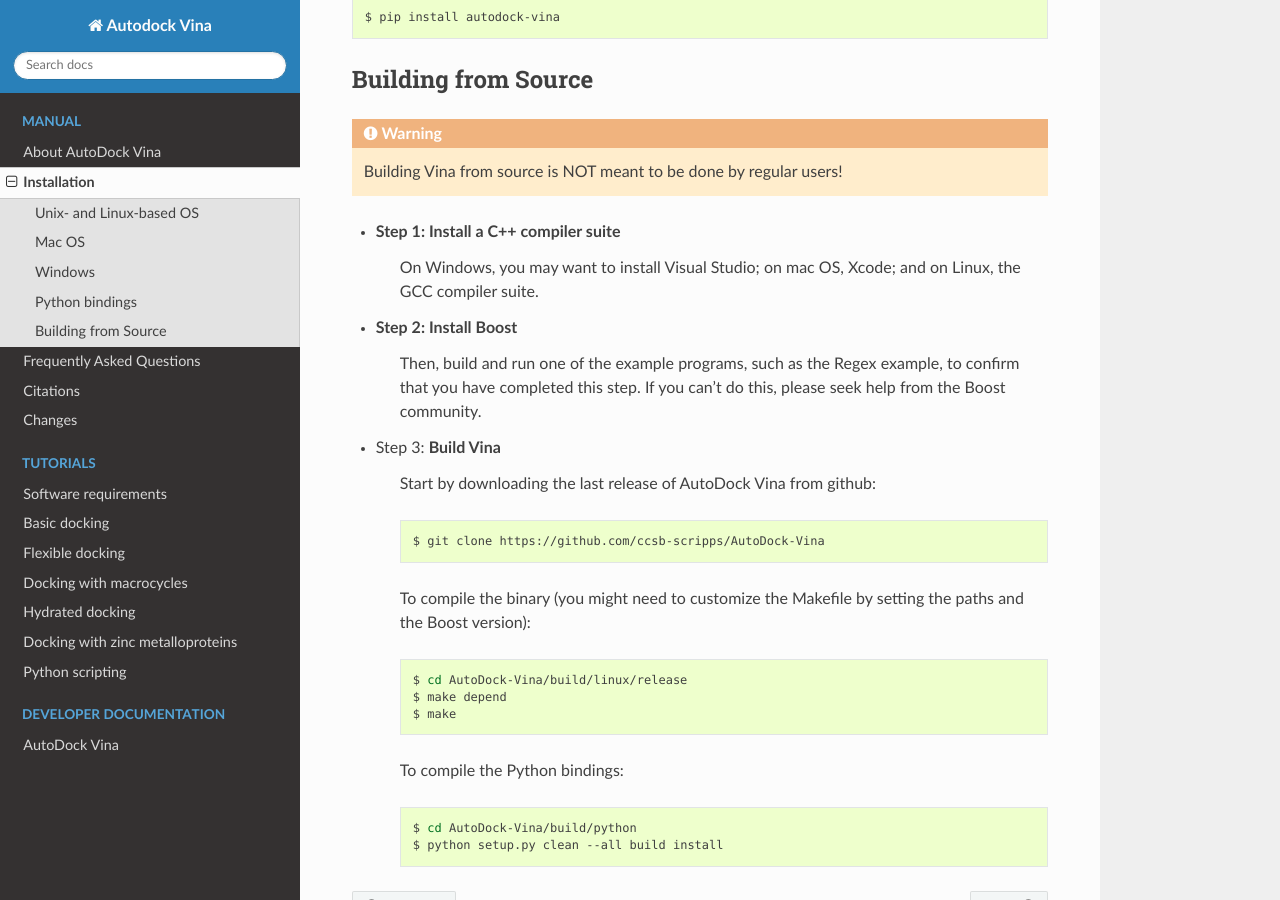
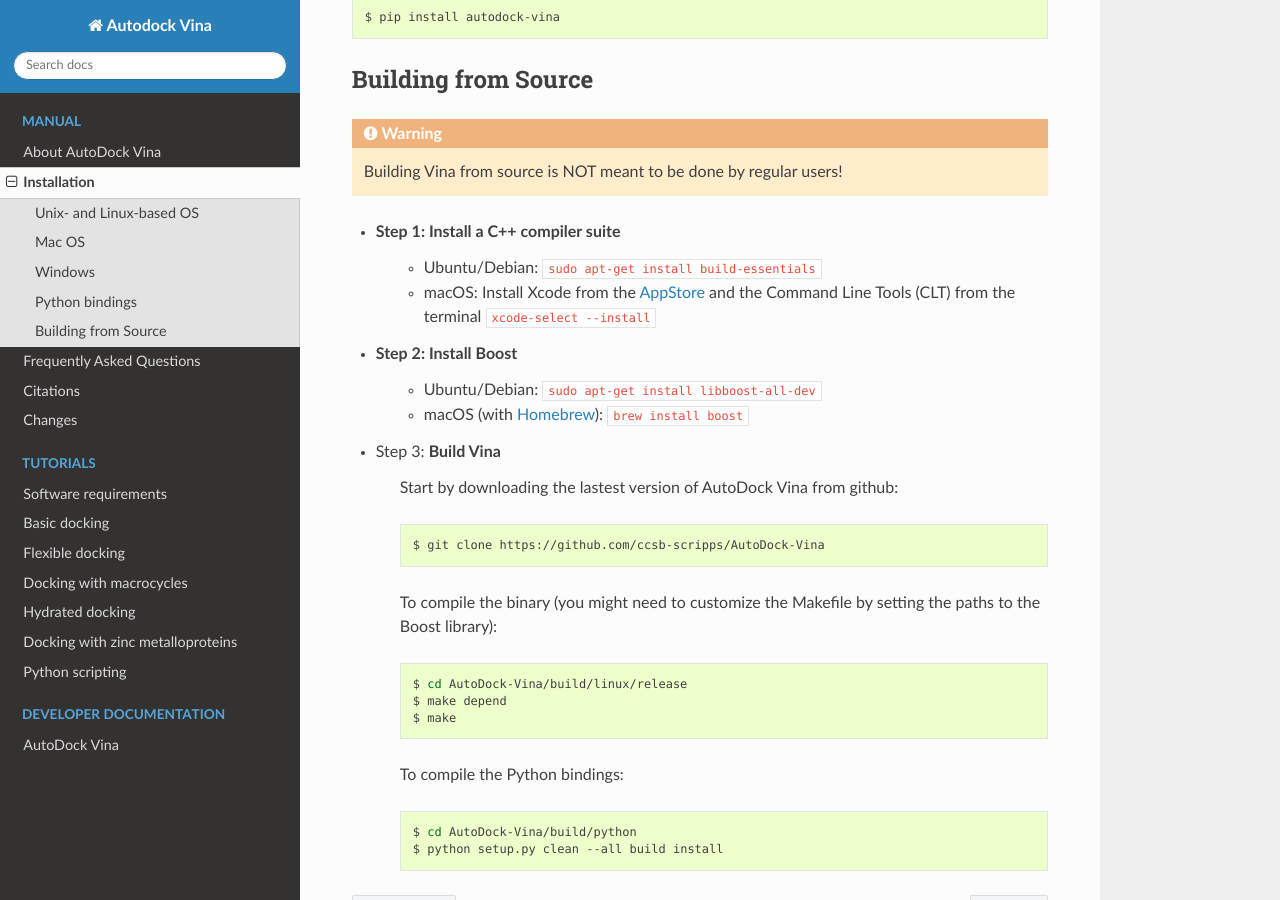
Before and after one commit to ccsb-scripps/AutoDock-Vina, a Sphinx documentation site: the page built from docs/source/installation.rst, in a window 1280 px wide and 900 px high, scrolled down 2067 px. Built offline with Sphinx 7.4.7 and the Read the Docs theme 2.0.0, drawn with Linux system fonts in a browser that asks for light colours.

Commit message:
updated docs and macos cleanup after wheel process

```diff
--- a/docs/source/installation.rst
+++ b/docs/source/installation.rst
@@ -99,18 +99,21 @@
     Building Vina from source is NOT meant to be done by regular users!
 
 - Step 1: **Install a C++ compiler suite**
-    On Windows, you may want to install Visual Studio; on mac OS, Xcode; and on Linux, the GCC compiler suite.
+	- Ubuntu/Debian: ``sudo apt-get install build-essentials``
+	- macOS: Install Xcode from the `AppStore <https://apps.apple.com/fr/app/xcode/id497799835?mt=12>`_ and the Command Line Tools (CLT) from the terminal ``xcode-select --install``
 - Step 2: **Install Boost**
-    Then, build and run one of the example programs, such as the Regex example, to confirm that you have completed this step. If you can't do this, please seek help from the Boost community.
+    - Ubuntu/Debian: ``sudo apt-get install libboost-all-dev``
+    - macOS (with `Homebrew <https://brew.sh>`_): ``brew install boost``
+
 - Step 3: **Build Vina**
 
-    Start by downloading the last release of AutoDock Vina from github:
+    Start by downloading the lastest version of AutoDock Vina from github:
 
     .. code-block:: bash
 
         $ git clone https://github.com/ccsb-scripps/AutoDock-Vina
 
-    To compile the binary (you might need to customize the Makefile by setting the paths and the Boost version):
+    To compile the binary (you might need to customize the Makefile by setting the paths to the Boost library):
 
     .. code-block:: bash
 
```
Also changed, not shown: 1 other file.
